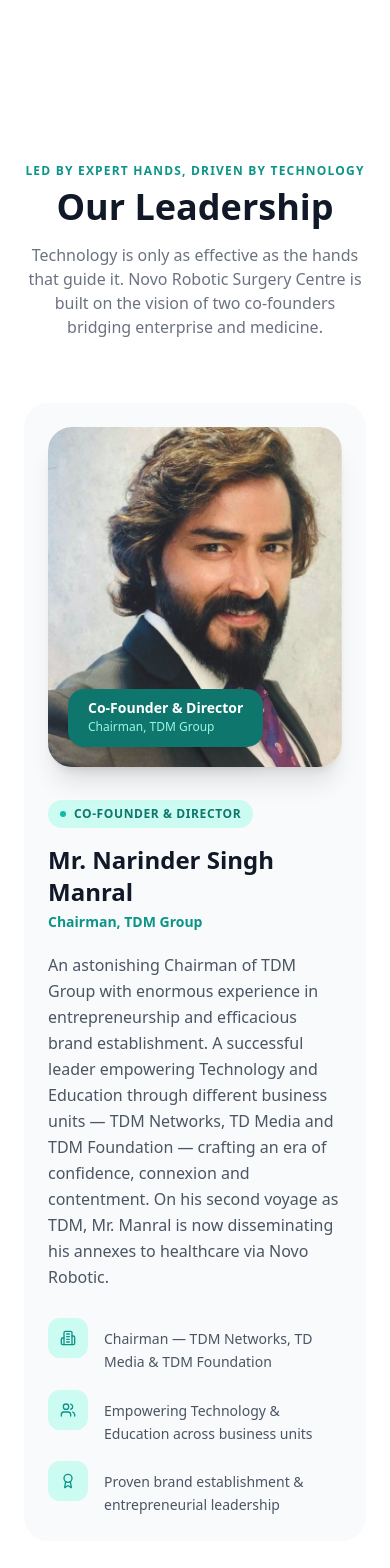
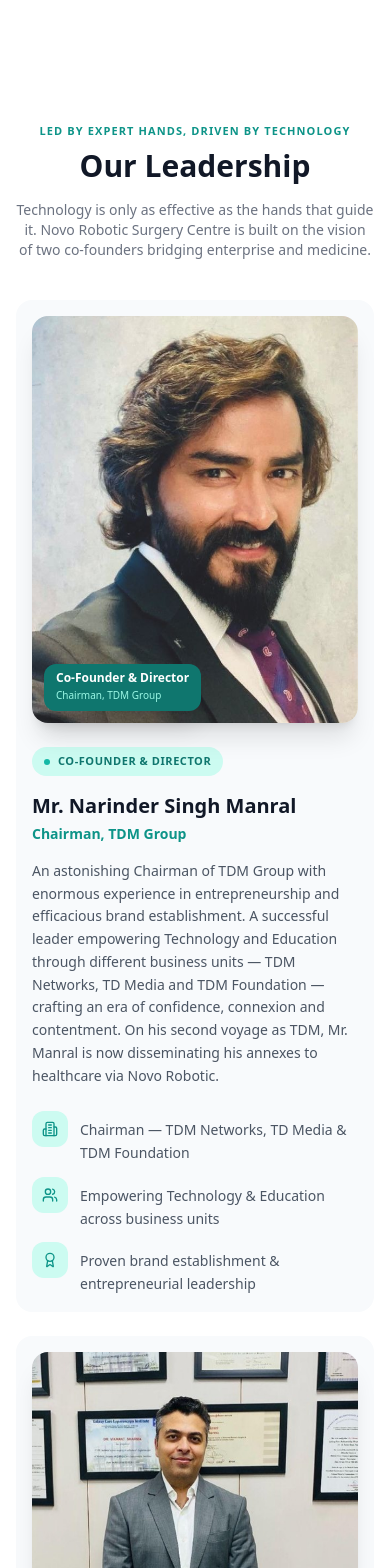
Before and after one commit to kushkeshtdmedia/novo_robotic, a React (Vite) app: page / in a window 390 px wide. Shown: the part 5400-6968 px from the top of the page. Built offline with nearby package versions, Linux system fonts and the light colour scheme.

Commit message:
Pushing design changes

```diff
--- a/src/components/leaderShip.tsx
+++ b/src/components/leaderShip.tsx
@@ -3,7 +3,7 @@ import { ArrowRight, Award, GraduationCap, Globe, BookOpen, Building2, Users } f
 import { NavLink } from 'react-router-dom';
 
 // Drop the real photos into src/assets/images/ with these exact filenames
-import ManralPic from '../../src/assets/images/NarinderSirPic.jpeg'
+import ManralPic from '../../src/assets/images/NarinderSirPic.jpeg';
 import VikrantPic from '../../src/assets/images/VikrantSirHome.jpg';
 
 // Initials avatar shown if a photo is missing or fails to load
@@ -18,8 +18,8 @@ function LeaderImage({ src, name, alt }: { src: string; name: string; alt: strin
 
   if (failed) {
     return (
-      <div className="w-full h-[340px] md:h-[400px] bg-gradient-to-br from-teal-600 to-teal-800 flex items-center justify-center">
-        <span className="text-6xl font-black text-white/90 tracking-wider">{initials}</span>
+      <div className="w-full h-full min-h-[280px] aspect-[4/5] sm:aspect-[3/4] md:aspect-auto bg-gradient-to-br from-teal-600 to-teal-800 flex items-center justify-center">
+        <span className="text-5xl sm:text-6xl font-black text-white/90 tracking-wider">{initials}</span>
       </div>
     );
   }
@@ -29,7 +29,7 @@ function LeaderImage({ src, name, alt }: { src: string; name: string; alt: strin
       src={src}
       alt={alt}
       onError={() => setFailed(true)}
-      className="w-full h-[340px] md:h-[400px] object-cover object-center"
+      className="w-full h-full min-h-[280px] aspect-[4/5] sm:aspect-[3/4] md:aspect-auto object-cover object-top"
     />
   );
 }
@@ -64,62 +64,62 @@ const leaders = [
 
 export default function Leadership() {
   return (
-    <section className="py-24 bg-white" aria-labelledby="leadership-heading">
-      <div className="max-w-7xl mx-auto px-6">
-        <div className="text-center mb-16">
-          <p className="text-teal-600 text-xs font-semibold uppercase tracking-widest mb-2">
+    <section className="py-14 sm:py-20 md:py-24 bg-white" aria-labelledby="leadership-heading">
+      <div className="max-w-7xl mx-auto px-4 sm:px-6">
+        <div className="text-center mb-10 sm:mb-16">
+          <p className="text-teal-600 text-[11px] sm:text-xs font-semibold uppercase tracking-widest mb-2">
             Led by Expert Hands, Driven by Technology
           </p>
-          <h2 id="leadership-heading" className="text-4xl md:text-5xl font-black text-gray-900 mb-4">
+          <h2 id="leadership-heading" className="text-3xl sm:text-4xl md:text-5xl font-black text-gray-900 mb-4">
             Our Leadership
           </h2>
-          <p className="text-gray-500 max-w-2xl mx-auto">
+          <p className="text-sm sm:text-base text-gray-500 max-w-2xl mx-auto">
             Technology is only as effective as the hands that guide it. Novo Robotic Surgery Centre is built on the vision of two co-founders bridging enterprise and medicine.
           </p>
         </div>
 
-        <div className="space-y-10">
+        <div className="space-y-6 sm:space-y-10">
           {leaders.map((leader, i) => (
             <article
               key={leader.name}
-              className="grid md:grid-cols-5 gap-8 lg:gap-12 items-center bg-slate-50 rounded-3xl p-6 md:p-10 hover:shadow-lg transition-shadow duration-300"
+              className="grid md:grid-cols-5 gap-6 sm:gap-8 lg:gap-12 items-stretch bg-slate-50 rounded-2xl sm:rounded-3xl p-4 sm:p-6 md:p-10 hover:shadow-lg transition-shadow duration-300"
             >
               {/* Image */}
               <div className={`md:col-span-2 relative ${i % 2 === 1 ? 'md:order-2' : ''}`}>
-                <div className="rounded-3xl overflow-hidden shadow-xl">
+                <div className="rounded-2xl sm:rounded-3xl overflow-hidden shadow-xl h-full">
                   <LeaderImage
                     src={leader.image}
                     name={leader.name}
                     alt={`${leader.name} — ${leader.role}, Novo Robotic Surgery Centre`}
                   />
                 </div>
-                <div className="absolute bottom-5 left-5 bg-teal-700 text-white rounded-2xl px-5 py-3 shadow-xl">
-                  <p className="text-sm font-black leading-none">{leader.role}</p>
-                  <p className="text-xs text-teal-200 mt-1">{leader.subtitle}</p>
+                <div className="absolute bottom-3 left-3 sm:bottom-5 sm:left-5 bg-teal-700 text-white rounded-xl sm:rounded-2xl px-3 py-2 sm:px-5 sm:py-3 shadow-xl">
+                  <p className="text-xs sm:text-sm font-black leading-none">{leader.role}</p>
+                  <p className="text-[10px] sm:text-xs text-teal-200 mt-1">{leader.subtitle}</p>
                 </div>
               </div>
 
               {/* Content */}
-              <div className="md:col-span-3">
-                <span className="inline-flex items-center gap-2 bg-teal-100 text-teal-700 text-xs font-semibold px-3 py-1.5 rounded-full tracking-wider uppercase mb-4">
+              <div className="md:col-span-3 flex flex-col justify-center">
+                <span className="inline-flex self-start items-center gap-2 bg-teal-100 text-teal-700 text-[11px] sm:text-xs font-semibold px-3 py-1.5 rounded-full tracking-wider uppercase mb-4">
                   <span className="w-1.5 h-1.5 bg-teal-500 rounded-full" />
                   {leader.role}
                 </span>
 
-                <h3 className="text-2xl md:text-3xl font-black text-gray-900 mb-1">{leader.name}</h3>
-                <p className="text-teal-600 font-semibold text-sm mb-5">{leader.subtitle}</p>
+                <h3 className="text-xl sm:text-2xl md:text-3xl font-black text-gray-900 mb-1">{leader.name}</h3>
+                <p className="text-teal-600 font-semibold text-sm mb-4 sm:mb-5">{leader.subtitle}</p>
 
-                <p className="text-gray-600 leading-relaxed mb-7">{leader.bio}</p>
+                <p className="text-sm sm:text-base text-gray-600 leading-relaxed mb-6 sm:mb-7">{leader.bio}</p>
 
-                <ul className="space-y-4">
+                <ul className="space-y-3 sm:space-y-4">
                   {leader.highlights.map((h) => {
                     const Icon = h.icon;
                     return (
-                      <li key={h.text} className="flex gap-4 group">
-                        <div className="w-10 h-10 bg-teal-100 rounded-xl flex items-center justify-center flex-shrink-0 group-hover:bg-teal-600 transition-colors duration-300">
+                      <li key={h.text} className="flex gap-3 sm:gap-4 group">
+                        <div className="w-9 h-9 sm:w-10 sm:h-10 bg-teal-100 rounded-xl flex items-center justify-center flex-shrink-0 group-hover:bg-teal-600 transition-colors duration-300">
                           <Icon size={16} className="text-teal-600 group-hover:text-white transition-colors duration-300" />
                         </div>
-                        <p className="text-sm text-gray-600 leading-relaxed pt-2.5">{h.text}</p>
+                        <p className="text-sm text-gray-600 leading-relaxed pt-2 sm:pt-2.5">{h.text}</p>
                       </li>
                     );
                   })}
@@ -130,19 +130,19 @@ export default function Leadership() {
         </div>
 
         {/* Closing statement + CTA */}
-        <div className="mt-12 bg-teal-800 rounded-3xl px-8 py-12 relative overflow-hidden">
-          <div className="absolute top-0 right-0 w-72 h-72 bg-teal-700/40 rounded-full translate-x-1/3 -translate-y-1/3" />
-          <div className="relative z-10 flex flex-col md:flex-row md:items-center justify-between gap-8">
+        <div className="mt-8 sm:mt-12 bg-teal-800 rounded-2xl sm:rounded-3xl px-5 py-8 sm:px-8 sm:py-12 relative overflow-hidden">
+          <div className="absolute top-0 right-0 w-52 h-52 sm:w-72 sm:h-72 bg-teal-700/40 rounded-full translate-x-1/3 -translate-y-1/3" />
+          <div className="relative z-10 flex flex-col md:flex-row md:items-center justify-between gap-6 sm:gap-8">
             <div className="max-w-2xl">
-              <h3 className="text-2xl md:text-3xl font-black text-white mb-3">
+              <h3 className="text-xl sm:text-2xl md:text-3xl font-black text-white mb-3">
                 We don't just treat conditions — we care for people
               </h3>
               <p className="text-teal-100 text-sm leading-relaxed">
                 Our dedicated multidisciplinary team supports you at every stage of your journey, from your initial consultation and diagnosis to surgery and personalized post-operative recovery.
               </p>
             </div>
-            <NavLink to="/contact" className="flex-shrink-0">
-              <button className="flex items-center gap-2 bg-yellow-400 hover:bg-yellow-500 text-gray-900 font-bold px-8 py-3.5 rounded-full transition-all duration-200 hover:shadow-xl hover:shadow-yellow-400/30 group whitespace-nowrap">
+            <NavLink to="/contact" className="flex-shrink-0 w-full md:w-auto">
+              <button className="w-full md:w-auto flex items-center justify-center gap-2 bg-yellow-400 hover:bg-yellow-500 text-gray-900 font-bold px-6 sm:px-8 py-3 sm:py-3.5 rounded-full transition-all duration-200 hover:shadow-xl hover:shadow-yellow-400/30 group whitespace-nowrap">
                 Book a Consultation
                 <ArrowRight size={16} className="group-hover:translate-x-1 transition-transform" />
               </button>
```
